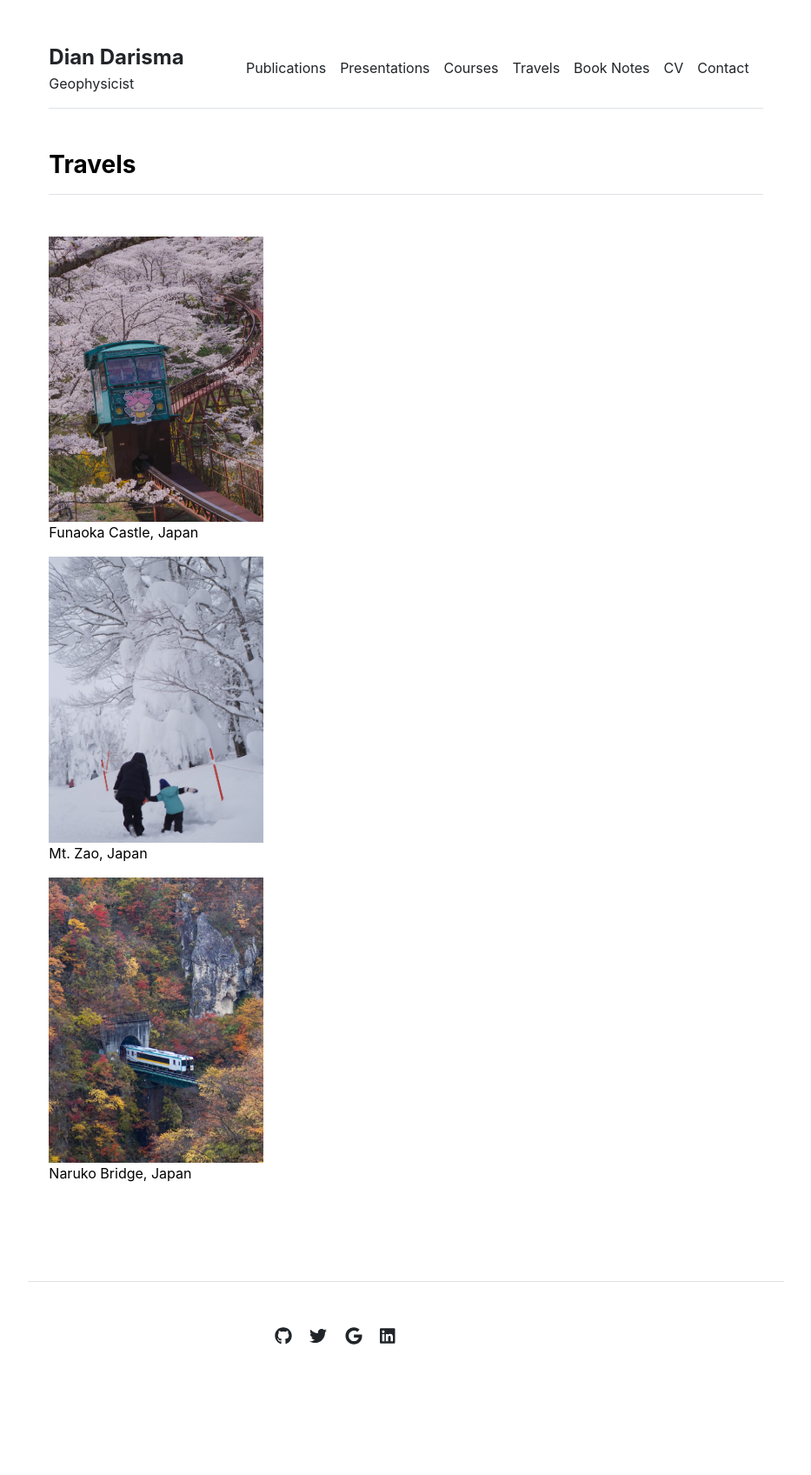
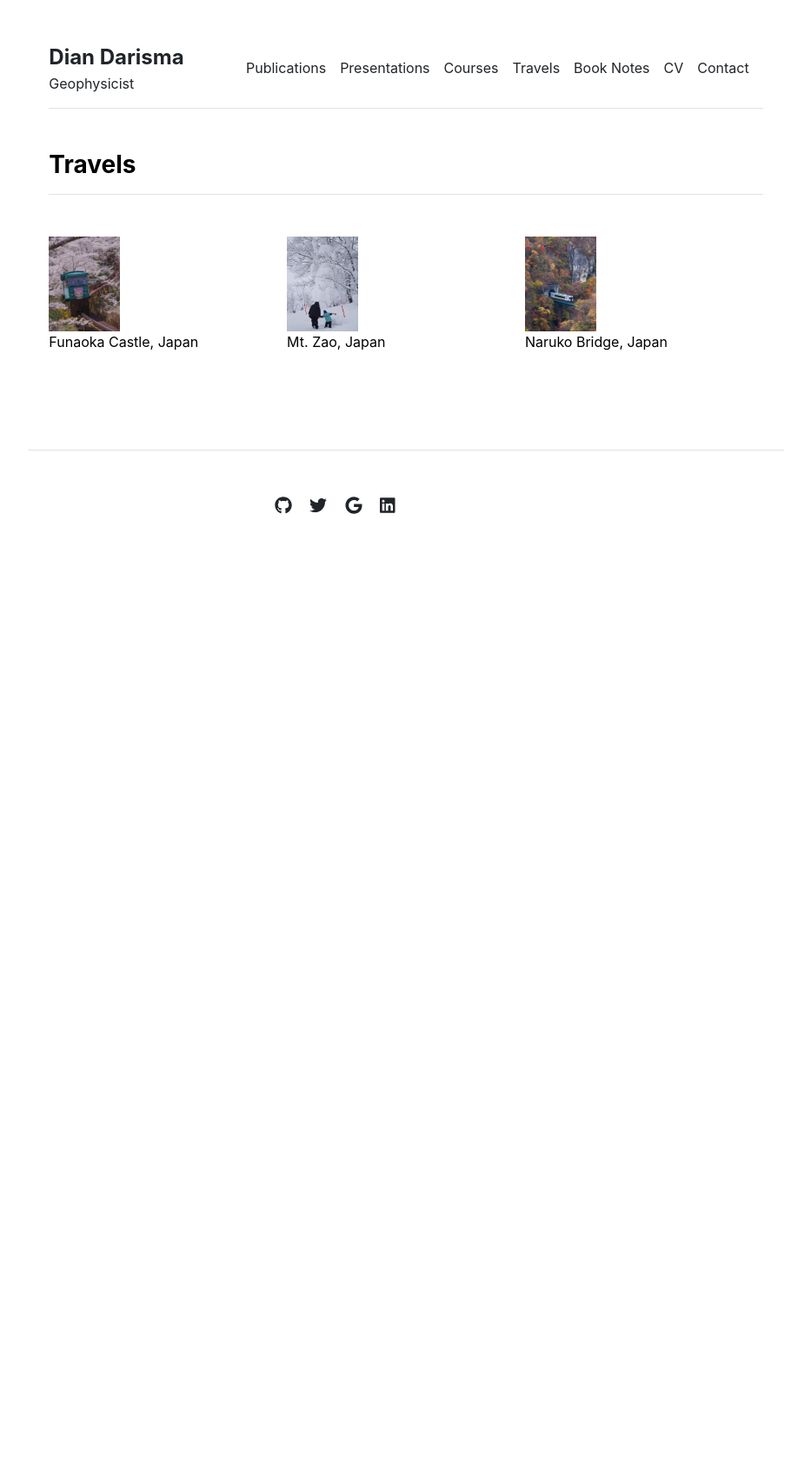
Before and after one commit to diandarisma/diandarisma.github.io, a Jekyll site: the page built from travels.md, in a window 1280 px wide. Shown: the whole page at 87% size, without its empty margins (173-1106 px from the left). Built offline with Jekyll 4.4.1, drawn with Linux system fonts in a browser that asks for light colours; after the commit the page ends 900 px from its top, so only the background shows below that.

Commit message:
Update travels.html

```diff
--- a/_includes/travels.html
+++ b/_includes/travels.html
@@ -1,3 +1,14 @@
+<style>
+  .image-container {
+    display: flex;
+    justify-content: space-between;
+  }
+
+  .image-container figure {
+    flex-basis: 100%;
+  }
+</style>
+
 <div class="row g-5 mb-5">
   <div>
     <h3 class="fw-bold border-bottom pb-3 mb-5">Travels</h3>
```
